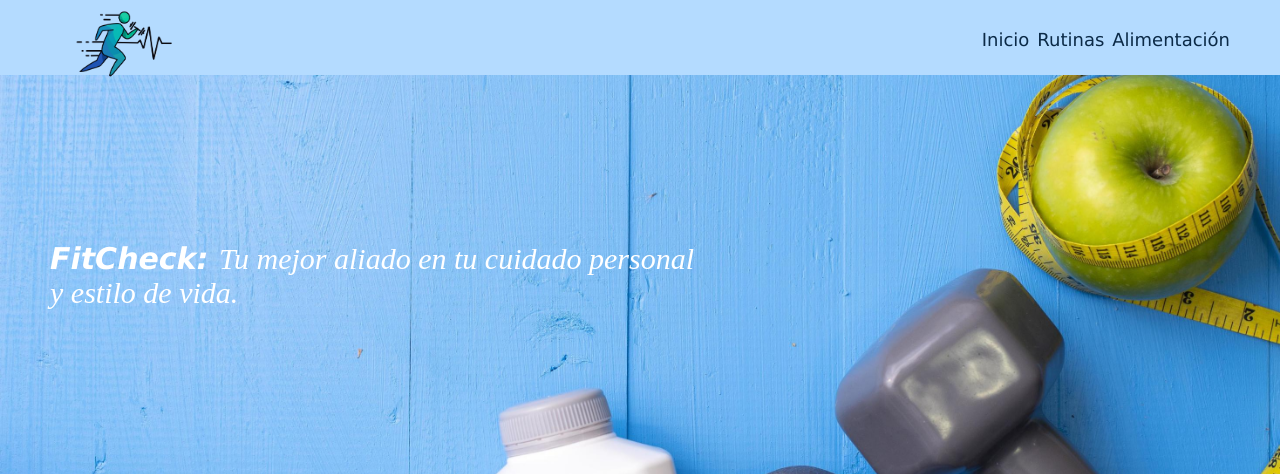
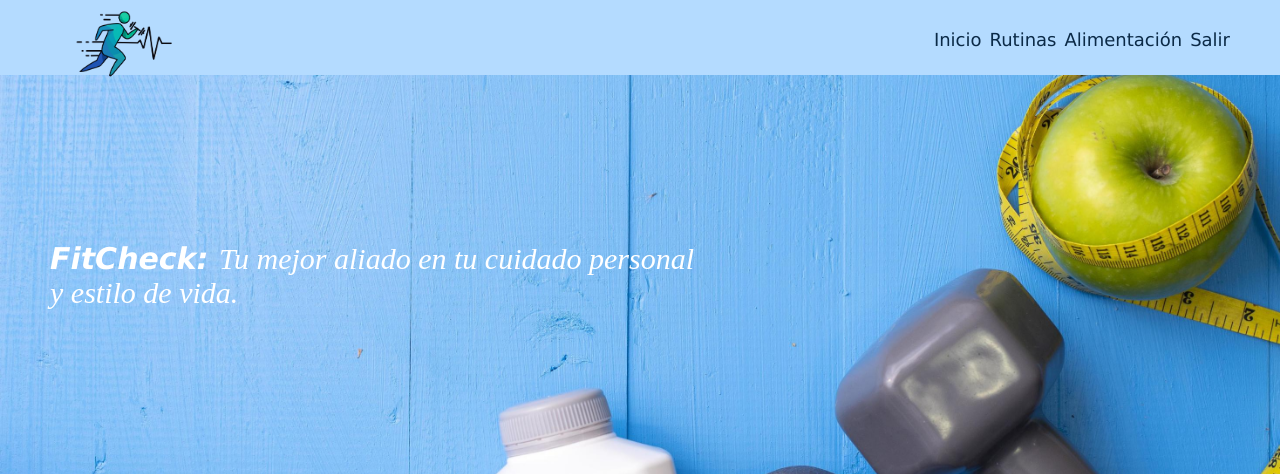
Before and after one commit to paulinavargas2605/habitos_saludables, a PHP site: page /views/inicio/inicio.php in a window 1280 px wide. Shown: the top 474 px of the page. Run offline with PHP 8.4, Linux system fonts and the light colour scheme.

Commit message:
Bóton para salir de inicio hacia inciar sesión

```diff
--- a/views/nav.php
+++ b/views/nav.php
@@ -3,4 +3,5 @@
     <a href="/habitos_saludables/views/inicio/inicio.php">Inicio</a>
     <a href="/habitos_saludables/public/index.php?controlador=rutinas&accion=index">Rutinas</a>
     <a href="/habitos_saludables/public/index.php?controlador=alimentacion&accion=index">Alimentación</a>
+    <a href="/habitos_saludables/index.php">Salir</a>
 </nav>
```
